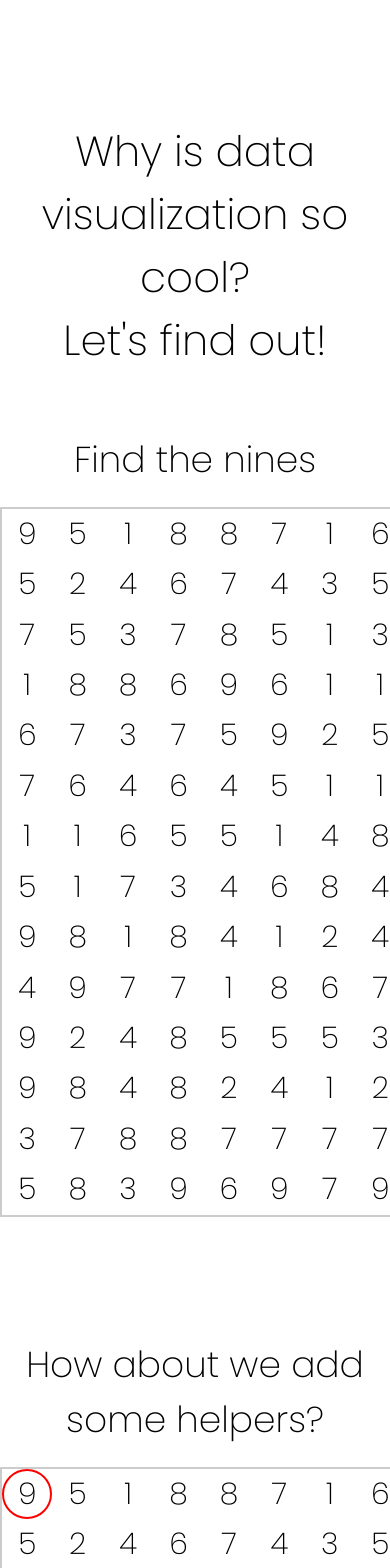
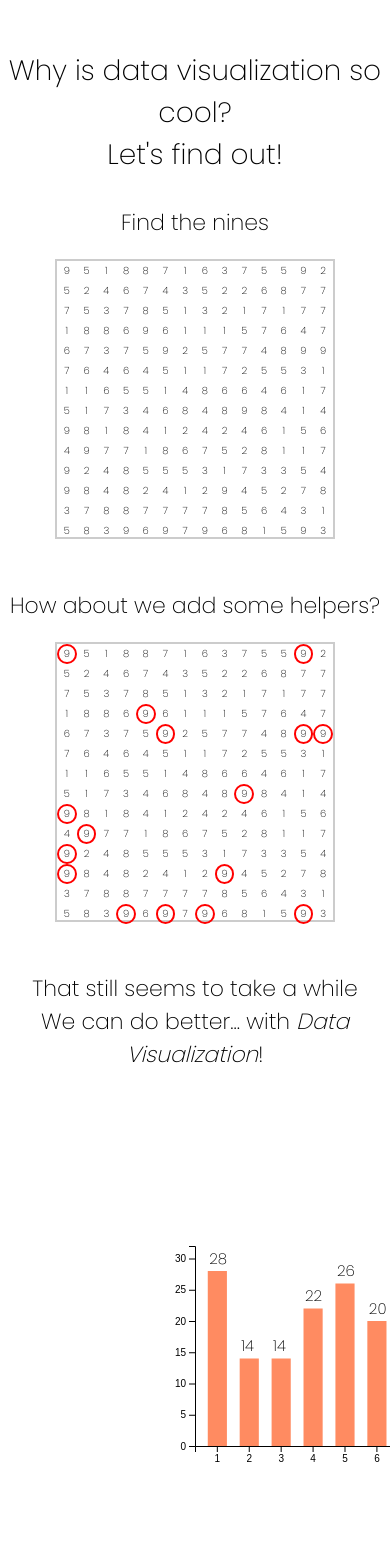
Before and after one commit to imbrikis/find-the-nines, a React (Create React App) app: page / in a window 390 px wide. Shown: the top 1568 px of the page. Built offline with nearby package versions, Linux system fonts and the light colour scheme.

Commit message:
styling: viewBox mod

```diff
--- a/src/App.js
+++ b/src/App.js
@@ -1,5 +1,5 @@
 import React from 'react'
-import numArr from './data/NumGenerator'
+import { numArr, data } from './data/NumGenerator'
 import NumGrid from './components/NumGrid'
 // import NumSelector from './components/NumSelector'
 import NumGraph from './components/NumGraph'
@@ -19,7 +19,7 @@ const App = () => {
         We can do better... with{' '}
         <span className='i-400'>Data Visualization</span>!
       </h2>
-      <NumGraph data={numArr} />
+      <NumGraph data={data} />
     </div>
   )
 }
--- a/src/components/NumGraph.js
+++ b/src/components/NumGraph.js
@@ -1,5 +1,5 @@
 import React, { useEffect, useRef } from 'react'
-import { axisBottom, axisLeft, scaleBand, select } from 'd3'
+import { axisBottom, axisLeft, max, scaleBand, scaleLinear, select } from 'd3'
 
 const NumGraph = ({ data }) => {
   const ref = useRef()
@@ -9,23 +9,61 @@ const NumGraph = ({ data }) => {
   }, [])
 
   const main = () => {
-    select(ref.current).append('svg')
+    const svg = select(ref.current),
+      width = 300,
+      height = 200
 
-    // const svg = select('svg'),
-    //   margin = 10,
-    //   width = svg.attr('width') - margin,
-    //   height = svg.attr('height') - margin
+    svg
+      .attr('viewBox', `-10 -10 ${width + 50} ${height + 50}`)
+      .attr('preserveAspectRatio', 'xMinYMin')
 
-    // const xScale = scaleBand().range([0, width]).padding(0.4)
+    const xScale = scaleBand().range([0, width]).padding(0.4),
+      yScale = scaleLinear().range([height, 0])
 
-    // const g = svg.append('g').attr('transform', `translate(100, 100)`)
+    const g = svg.append('g').attr('transform', `translate(10, 10)`)
 
-    // xScale.domain(data.map((d) => d))
+    xScale.domain(data.map((d) => d.number))
+    yScale.domain([0, max(data, (d) => d.count)])
 
-    // g.append('g').call(axisBottom(xScale))
+    g.append('g')
+      .attr('transform', `translate(0, ${height})`)
+      .call(axisBottom(xScale))
+
+    g.append('g')
+      .call(axisLeft(yScale).ticks(7))
+      .append('text')
+      .attr('y', 6)
+      .attr('dy', '0.71em')
+      .attr('text-anchor', 'end')
+      .text('value')
+
+    g.selectAll('.bar')
+      .data(data)
+      .enter()
+      .append('g')
+      .attr('class', 'bar-group')
+      .append('rect')
+      .attr('class', 'bar')
+      .attr('x', (d) => xScale(d.number))
+      .attr('y', (d) => yScale(d.count))
+      .attr('width', xScale.bandwidth())
+      .attr('height', (d) => height - yScale(d.count))
+
+    g.selectAll('.bar-group')
+      .append('text')
+      .attr('x', (d) => xScale(d.number))
+      .attr('y', (d) => yScale(d.count))
+      .attr('dy', '-0.5em')
+      .attr('dx', '0.1em')
+      .attr('fill', 'black')
+      .text((d) => d.count)
   }
 
-  return <div ref={ref} className='num-graph-wrapper'></div>
+  return (
+    <div className='num-graph-wrapper'>
+      <svg ref={ref} className='num-graph'></svg>
+    </div>
+  )
 }
 
 export default NumGraph
--- a/src/components/NumGrid.js
+++ b/src/components/NumGrid.js
@@ -23,7 +23,7 @@ const NumberGrid = ({ circleTheNines, numArr }) => {
 
   return (
     <div
-      className='num-gen-wrapper'
+      className='num-grid-wrapper'
       style={{
         gridTemplateColumns: `repeat(${tableRowsAndColumns}, 1fr)`,
         gridTemplateRows: `repeat(${tableRowsAndColumns}, 1fr)`,
--- a/src/css/NumGraph.css
+++ b/src/css/NumGraph.css
@@ -1,5 +1,26 @@
 .num-graph-wrapper {
-  width: 71rem;
-  height: 71rem;
-  margin: 0 auto;
+  width: 100%;
+  margin-bottom: 12rem;
 }
+
+.num-graph {
+  height: 50rem;
+}
+
+.bar {
+  fill: rgb(255, 139, 97);
+}
+
+.bar-group text {
+  font-size: 1.5rem;
+}
+
+.bar-group:last-child .bar {
+  fill: rgb(95, 95, 255);
+}
+
+@media (max-width: 400px) {
+  .num-graph {
+    transform: scale(0.5);
+  }
+}
--- a/src/css/NumGrid.css
+++ b/src/css/NumGrid.css
@@ -1,4 +1,4 @@
-.num-gen-wrapper {
+.num-grid-wrapper {
   width: 71rem;
   height: 71rem;
   margin: 0 auto;
@@ -18,3 +18,13 @@
 .num-circled {
   border: 2px solid red;
 }
+
+@media (max-width: 400px) {
+  .num-grid-wrapper {
+    width: 28rem;
+    height: 28rem;
+  }
+  .num-item {
+    font-size: 1rem;
+  }
+}
--- a/src/css/main.css
+++ b/src/css/main.css
@@ -76,3 +76,18 @@ h2 {
   font-style: italic;
   font-weight: 400;
 }
+
+@media (max-width: 400px) {
+  h1 {
+    font-size: 2.8rem;
+  }
+  h2 {
+    font-size: 2.2rem;
+  }
+  .mt-12 {
+    margin-top: 5rem;
+  }
+  .mb-6 {
+    margin-bottom: 3rem;
+  }
+}
--- a/src/data/NumGenerator.js
+++ b/src/data/NumGenerator.js
@@ -1,10 +1,25 @@
-const arrayLength = 200
+const arrayLength = 200 // number of items (numbers) in the new grid
 
-const numArr = []
+// push a random number between 1 - 9 into an array
+export const numArr = []
 for (let x = 1; x <= arrayLength; x++) {
   numArr.push(Math.floor(Math.random() * 9) + 1)
 }
 
+// shorten the array to a square number
+// this will allow the grid to populate as a perfect square (3 x 3, 9 x 9, etc)
 numArr.splice(Math.pow(Math.floor(Math.sqrt(numArr.length)), 2), numArr.length)
 
-export default numArr
+const countArrayNums = (arr) => {
+  const numCount = [0, 0, 0, 0, 0, 0, 0, 0, 0]
+  arr.forEach((num) => {
+    numCount[num - 1]++
+  })
+  return numCount
+}
+
+export const data = []
+
+countArrayNums(numArr).forEach((num, i) => {
+  data.push({ number: i + 1, count: num })
+})
```
